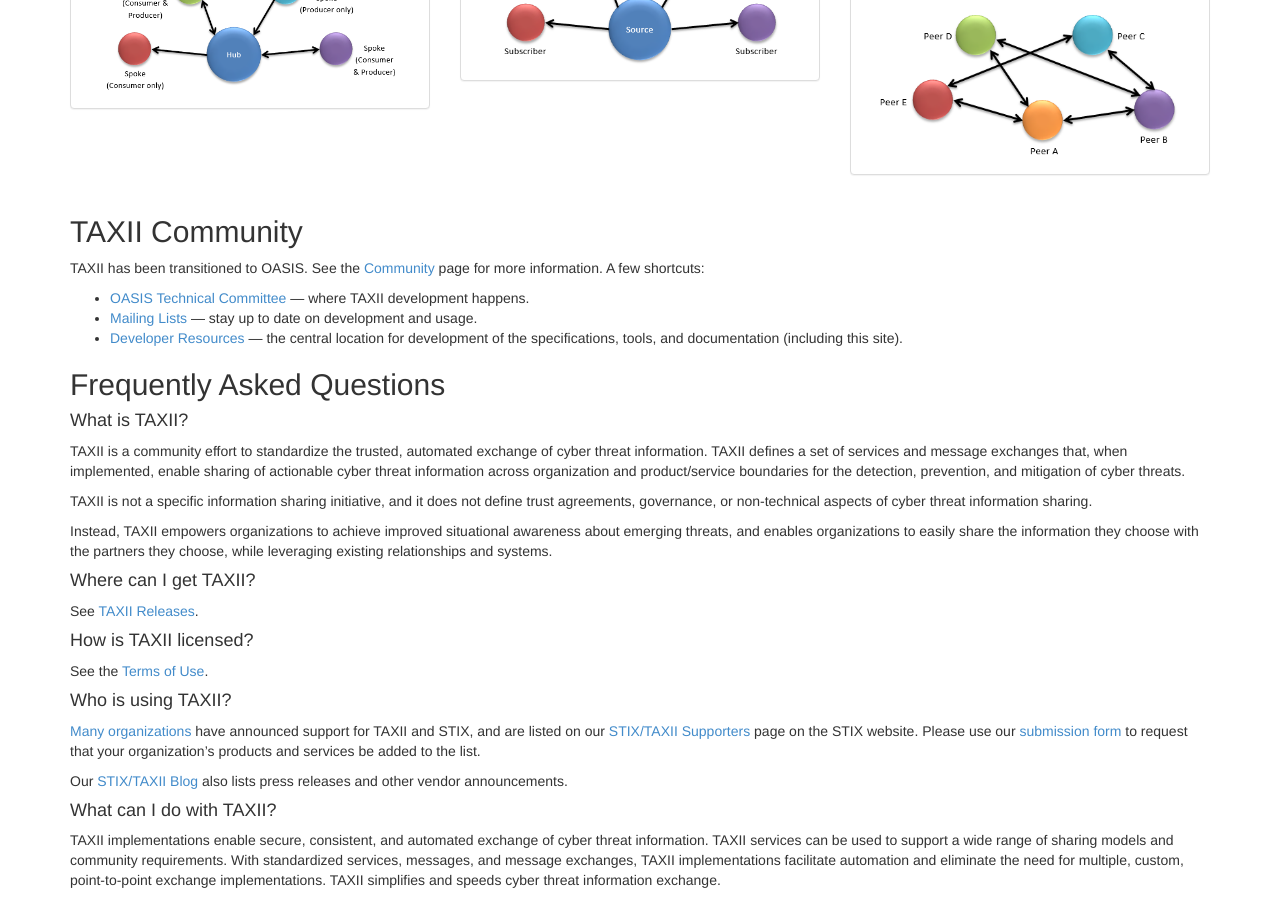
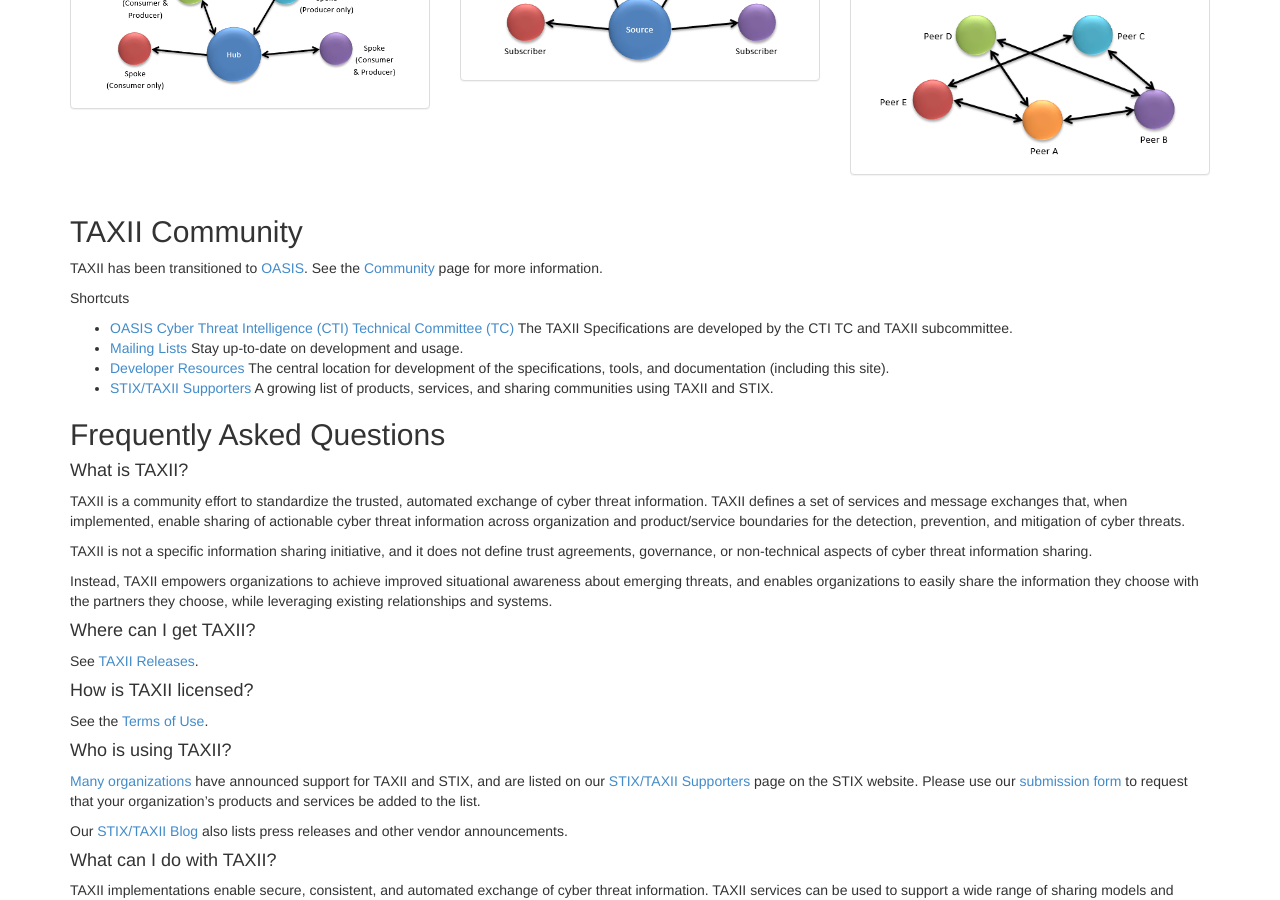
Before and after one commit to TAXIIProject/taxiiproject.github.io, a Jekyll site: the page built from about/index.md, in a window 1280 px wide and 900 px high, scrolled down 962 px. Built offline with Jekyll 4.4.1, drawn with Linux system fonts in a browser that asks for light colours; Markdown is read by kramdown in place of the engine named in the settings.

Commit message:
Corrected bulleted list in the Community section

```diff
--- a/about/index.md
+++ b/about/index.md
@@ -75,11 +75,13 @@ TAXII is designed to integrate with existing sharing agreements, including acces
 
 
 ## TAXII Community
-TAXII has been transitioned to OASIS. See the [Community](http://taxiiproject.github.io/community/) page for more information.
-A few shortcuts:
-- [OASIS Technical Committee](https://www.oasis-open.org/committees/cti) — where TAXII development happens.
-- [Mailing Lists](http://taxiiproject.github.io/community/#discussion-lists-amp-archives) — stay up to date on development and usage.
-- [Developer Resources](http://taxiiproject.github.io/developers) — the central location for development of the specifications, tools, and documentation (including this site).
+TAXII has been transitioned to [OASIS](https://www.oasis-open.org/committees/cti). See the [Community](http://taxiiproject.github.io/community/) page for more information.
+
+Shortcuts
+- [OASIS Cyber Threat Intelligence (CTI) Technical Committee (TC)](https://www.oasis-open.org/committees/cti)  The TAXII Specifications are developed by the CTI TC and TAXII subcommittee.
+- [Mailing Lists](http://taxiiproject.github.io/community/#discussion-lists-amp-archives)  Stay up-to-date on development and usage.
+- [Developer Resources](http://taxiiproject.github.io/developers)  The central location for development of the specifications, tools, and documentation (including this site).
+- [STIX/TAXII Supporters](http://stixproject.github.io/supporters)  A growing list of products, services, and sharing communities using TAXII and STIX.
 
 ## Frequently Asked Questions
 
```
